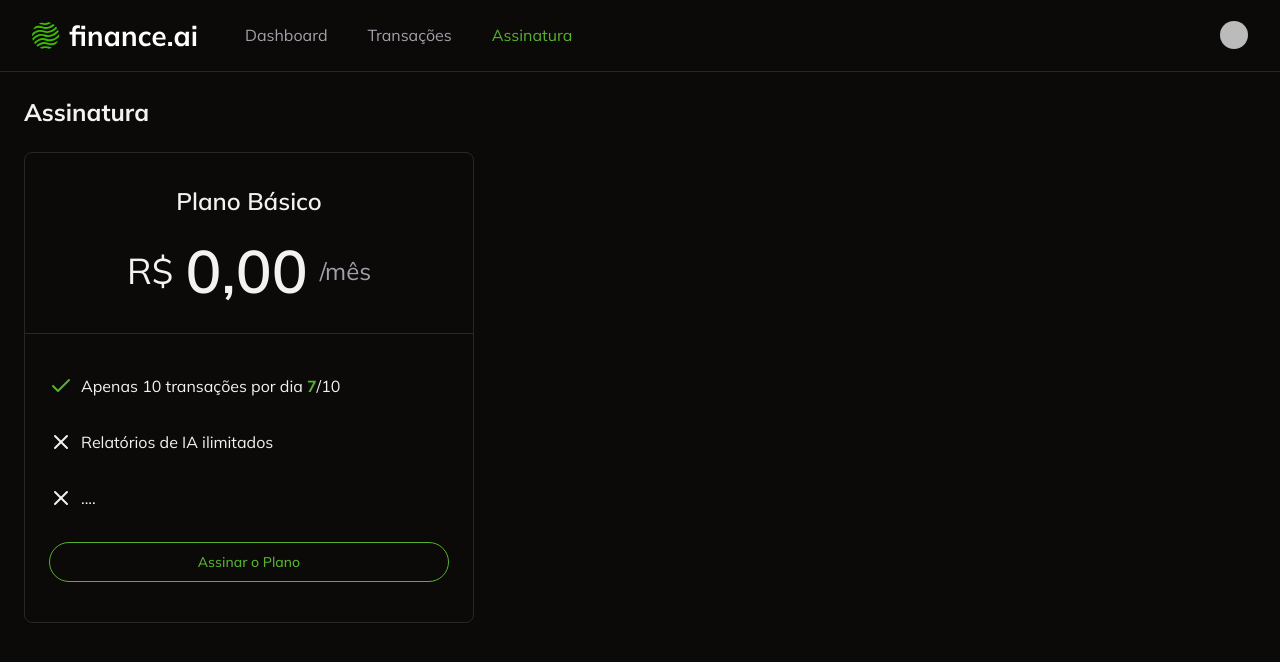
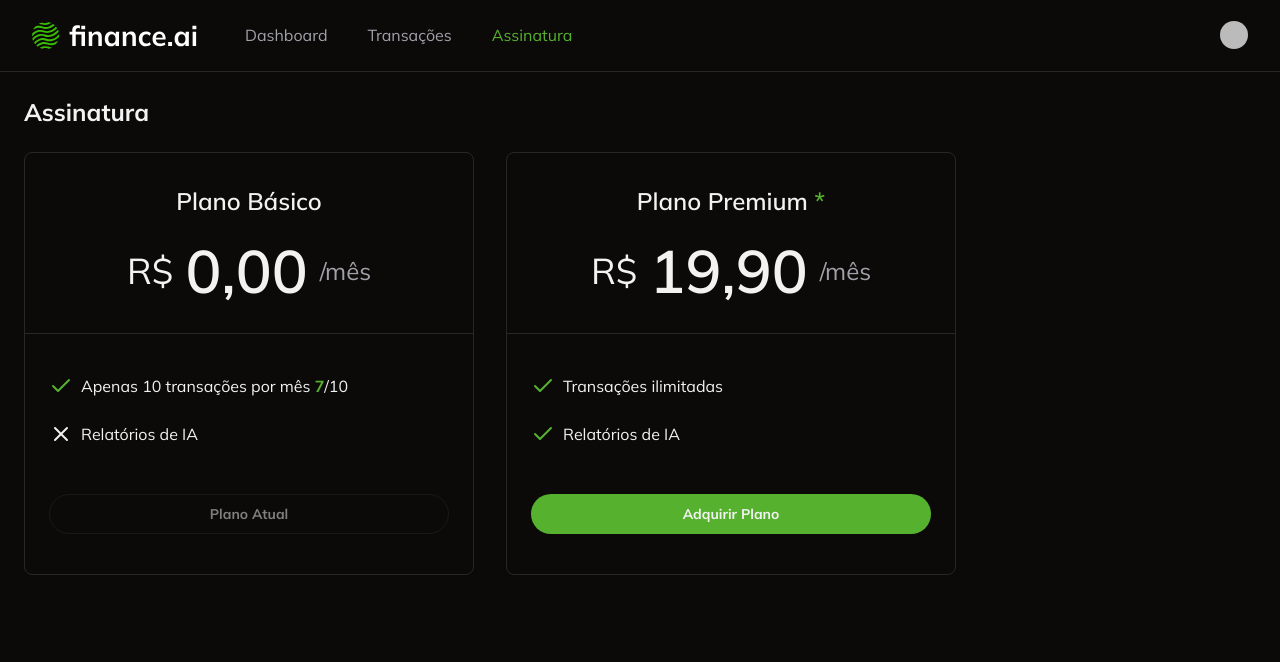
Before and after one commit to vitorfdrangel/vrl-finance, a Next.js app: page /subscription in a window 1280 px wide. Shown: the top 662 px of the page. Built offline with nearby package versions, Linux system fonts and the light colour scheme; no server answers; sample sign-in values are in the browser's storage; some icons are missing.

Commit message:
feat: ensure user is redirected to stripe checkout when acquiring plan

```diff
--- /dev/null
+++ b/app/subscription/_actions/create-stripe-checkout/index.ts
@@ -0,0 +1,36 @@
+"use server";
+
+import { auth } from "@clerk/nextjs/server";
+import { Stripe } from "stripe";
+
+export const createStripeCheckout = async () => {
+  const { userId } = await auth();
+
+  if (!userId) {
+    throw new Error("User not authenticated");
+  }
+
+  const stripe = new Stripe(process.env.STRIPE_SECRET_KEY!, {
+    apiVersion: "2024-10-28.acacia",
+  });
+
+  const session = await stripe.checkout.sessions.create({
+    payment_method_types: ["card"],
+    mode: "subscription",
+    success_url: "http://localhost:3000",
+    cancel_url: "http://localhost:3000",
+    subscription_data: {
+      metadata: {
+        clerk_userId: userId,
+      },
+    },
+    line_items: [
+      {
+        price: process.env.STRIPE_PREMIUM_PLAN_PRICE_ID,
+        quantity: 1,
+      },
+    ],
+  });
+
+  return { sessionId: session.id };
+};
--- /dev/null
+++ b/app/subscription/_components/acquire-plan-button.tsx
@@ -0,0 +1,34 @@
+"use client";
+
+import { Button } from "@/app/_components/ui/button";
+import { createStripeCheckout } from "../_actions/create-stripe-checkout";
+import { loadStripe } from "@stripe/stripe-js";
+
+const AcquirePlanButton = () => {
+  const handleAcquirePlanClick = async () => {
+    const { sessionId } = await createStripeCheckout();
+
+    const stripe = await loadStripe(
+      process.env.NEXT_PUBLIC_STRIPE_PUBLISHABLE_KEY!,
+    );
+
+    if (!stripe) {
+      throw new Error("Stripe not loaded");
+    }
+
+    stripe.redirectToCheckout({ sessionId });
+  };
+
+  return (
+    <>
+      <Button
+        className="mt-6 w-full rounded-full font-bold"
+        onClick={handleAcquirePlanClick}
+      >
+        Adquirir Plano
+      </Button>
+    </>
+  );
+};
+
+export default AcquirePlanButton;
--- a/app/subscription/page.tsx
+++ b/app/subscription/page.tsx
@@ -4,6 +4,7 @@
 import { Card, CardContent, CardHeader } from "../_components/ui/card";
 import { CheckIcon, XIcon } from "lucide-react";
 import { Button } from "../_components/ui/button";
+import AcquirePlanButton from "./_components/acquire-plan-button";
 
 const SubscriptionPage = async () => {
   const { userId } = await auth();
@@ -18,7 +19,7 @@
       <div className="space-y-6 p-6">
         <h1 className="text-2xl font-bold">Assinatura</h1>
 
-        <div className="flex gap-6">
+        <div className="flex gap-8">
           <Card className="w-[450px]">
             <CardHeader className="space-y-6 border-b border-solid py-8">
               <h2 className="text-center text-2xl font-semibold">
@@ -32,31 +33,55 @@
               </div>
             </CardHeader>
 
-            <CardContent className="space-y-8 py-10">
+            <CardContent className="flex flex-col gap-6 py-10">
               <div className="flex items-center gap-2">
                 <CheckIcon className="text-primary" />
                 <p>
-                  Apenas 10 transações por dia{" "}
+                  Apenas 10 transações por mês{" "}
                   <span className="font-bold text-primary">7</span>/10
                 </p>
               </div>
 
               <div className="flex items-center gap-2">
                 <XIcon />
-                <p>Relatórios de IA ilimitados</p>
+                <p>Relatórios de IA</p>
+              </div>
+
+              <Button
+                disabled
+                variant={"outline"}
+                className="mt-6 w-full rounded-full font-bold"
+              >
+                Plano Atual
+              </Button>
+            </CardContent>
+          </Card>
+
+          <Card className="w-[450px]">
+            <CardHeader className="space-y-6 border-b border-solid py-8">
+              <h2 className="text-center text-2xl font-semibold">
+                Plano Premium <span className="text-2xl text-primary">*</span>
+              </h2>
+
+              <div className="flex items-center justify-center gap-3">
+                <span className="text-4xl">R$</span>
+                <span className="text-6xl font-semibold">19,90</span>
+                <span className="text-2xl text-muted-foreground">/mês</span>
+              </div>
+            </CardHeader>
+
+            <CardContent className="flex flex-col gap-6 py-10">
+              <div className="flex items-center gap-2">
+                <CheckIcon className="text-primary" />
+                <p>Transações ilimitadas</p>
               </div>
 
               <div className="flex items-center gap-2">
-                <XIcon />
-                <p>....</p>
+                <CheckIcon className="text-primary" />
+                <p>Relatórios de IA</p>
               </div>
 
-              <Button
-                variant={"outline"}
-                className="w-full rounded-full border-primary text-primary"
-              >
-                Assinar o Plano
-              </Button>
+              <AcquirePlanButton />
             </CardContent>
           </Card>
         </div>
--- a/package.json
+++ b/package.json
@@ -21,6 +21,7 @@
     "@radix-ui/react-scroll-area": "^1.2.6",
     "@radix-ui/react-select": "^2.2.2",
     "@radix-ui/react-slot": "^1.2.0",
+    "@stripe/stripe-js": "^4.9.0",
     "@tanstack/react-table": "^8.20.5",
     "class-variance-authority": "^0.7.1",
     "clsx": "^2.1.1",
@@ -35,6 +36,7 @@
     "react-hook-form": "^7.55.0",
     "react-number-format": "^5.4.2",
     "recharts": "^2.15.3",
+    "stripe": "^17.3.1",
     "tailwind-merge": "^3.2.0",
     "tailwindcss-animate": "^1.0.7",
     "zod": "^3.24.2"
```
Also changed, not shown: 1 other file (tests, documents, lock files or other folders).
